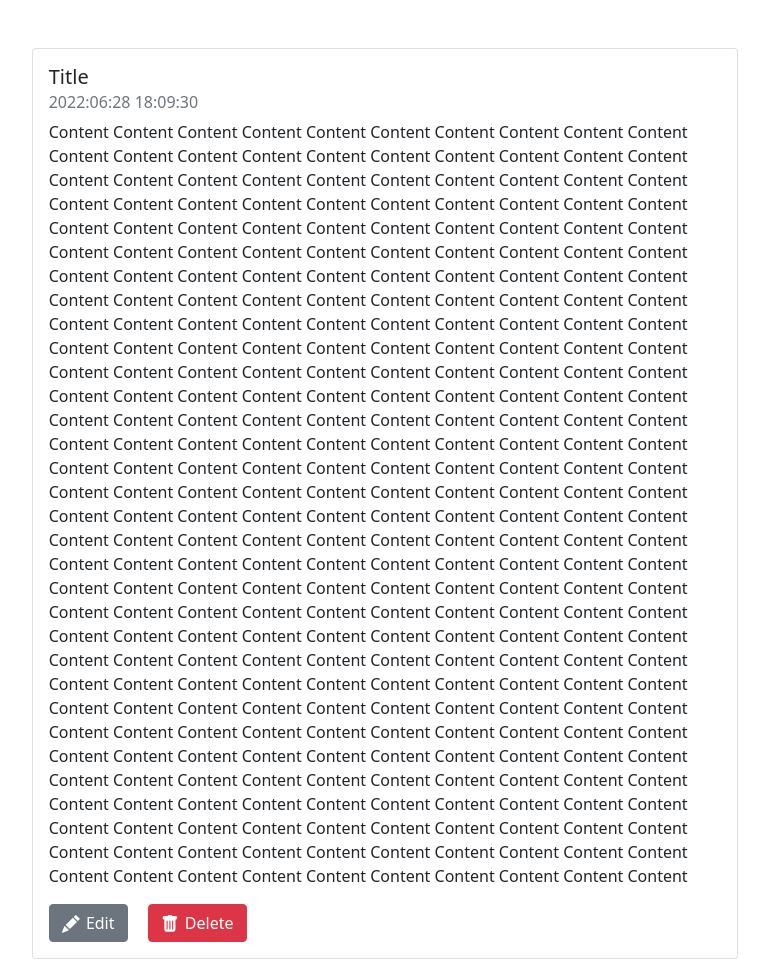
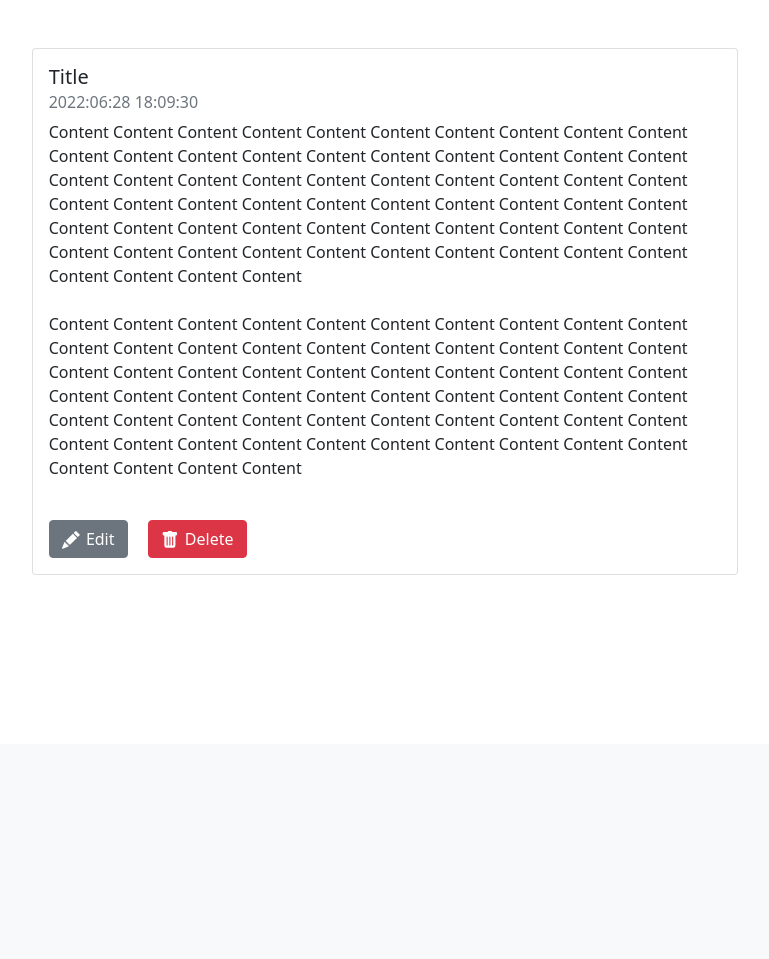
Before and after one commit to ahmedhanyh/note-taking-app, a Flask app: page /view/1 in a window 1280 px wide. Shown: the part 56-1015 px from the top of the page, without its empty margins (255-1024 px from the left). After the commit the page ends 631 px from the top, so only its background shows below. Run offline with Flask 2, Linux system fonts and the light colour scheme; a user stored in the database is signed in; data comes from the database, SQL or seed files in the repository; both versions use the stored data as it was after the commit.

Commit message:
Fix bugs
- Line breaks weren't shown when viewing the note content.
  Fixed the issue by replacing the <p> with a disabled <textarea>.
  Also applied some styles to that <textarea>.
- .gitignore database file.
- Another bug was that an event listener was being added to the .alert
  element before it was added to the dom.
  Fixed the bug by first checking for the .alert existence before trying
  to add an event listener to it.

```diff
--- a/static/script.js
+++ b/static/script.js
@@ -1,5 +1,8 @@
 const closeBtn = document.querySelector(".alert .btn-close");
-closeBtn.addEventListener("click", () => {
-    const alertDiv = document.querySelector(".alert");
-    alertDiv.remove();
-});
+
+if (closeBtn) {
+    closeBtn.addEventListener("click", () => {
+        const alertDiv = document.querySelector(".alert");
+        alertDiv.remove();
+    });
+}
--- a/static/style.css
+++ b/static/style.css
@@ -46,6 +46,9 @@
     margin-left: auto;
 }
 
-textarea {
-    white-space: pre-wrap;
+textarea.card-text {
+    padding: 0px;
+    border: 0px;
+    background-color: transparent;
+    resize: none;
 }
--- a/templates/view.html
+++ b/templates/view.html
@@ -24,7 +24,7 @@
     <div class="card-body">
         <h5 class="card-title">{{ note[2] }}</h5>
         <h6 class="card-subtitle mb-2 text-muted">{{ note[4] }}</h6>
-        <p class="card-text">{{ note[3] }}</p>
+        <textarea class="form-control card-text mb-3" name="content" rows="16" style="background-color: transparent;" disabled>{{ note[3] }}</textarea>
         <a href={{ "/edit/{}".format(note[0]) }} class="card-link btn btn-secondary" style="position: relative; z-index: 1;">
             <svg xmlns="http://www.w3.org/2000/svg" width="20" height="20" fill="currentColor" class="bi bi-pencil-fill" viewBox="0 0 18 18">
                 <path d="M12.854.146a.5.5 0 0 0-.707 0L10.5 1.793 14.207 5.5l1.647-1.646a.5.5 0 0 0 0-.708l-3-3zm.646 6.061L9.793 2.5 3.293 9H3.5a.5.5 0 0 1 .5.5v.5h.5a.5.5 0 0 1 .5.5v.5h.5a.5.5 0 0 1 .5.5v.5h.5a.5.5 0 0 1 .5.5v.207l6.5-6.5zm-7.468 7.468A.5.5 0 0 1 6 13.5V13h-.5a.5.5 0 0 1-.5-.5V12h-.5a.5.5 0 0 1-.5-.5V11h-.5a.5.5 0 0 1-.5-.5V10h-.5a.499.499 0 0 1-.175-.032l-.179.178a.5.5 0 0 0-.11.168l-2 5a.5.5 0 0 0 .65.65l5-2a.5.5 0 0 0 .168-.11l.178-.178z"/>
```
Also changed, not shown: notesapp.db, 1 other file.
